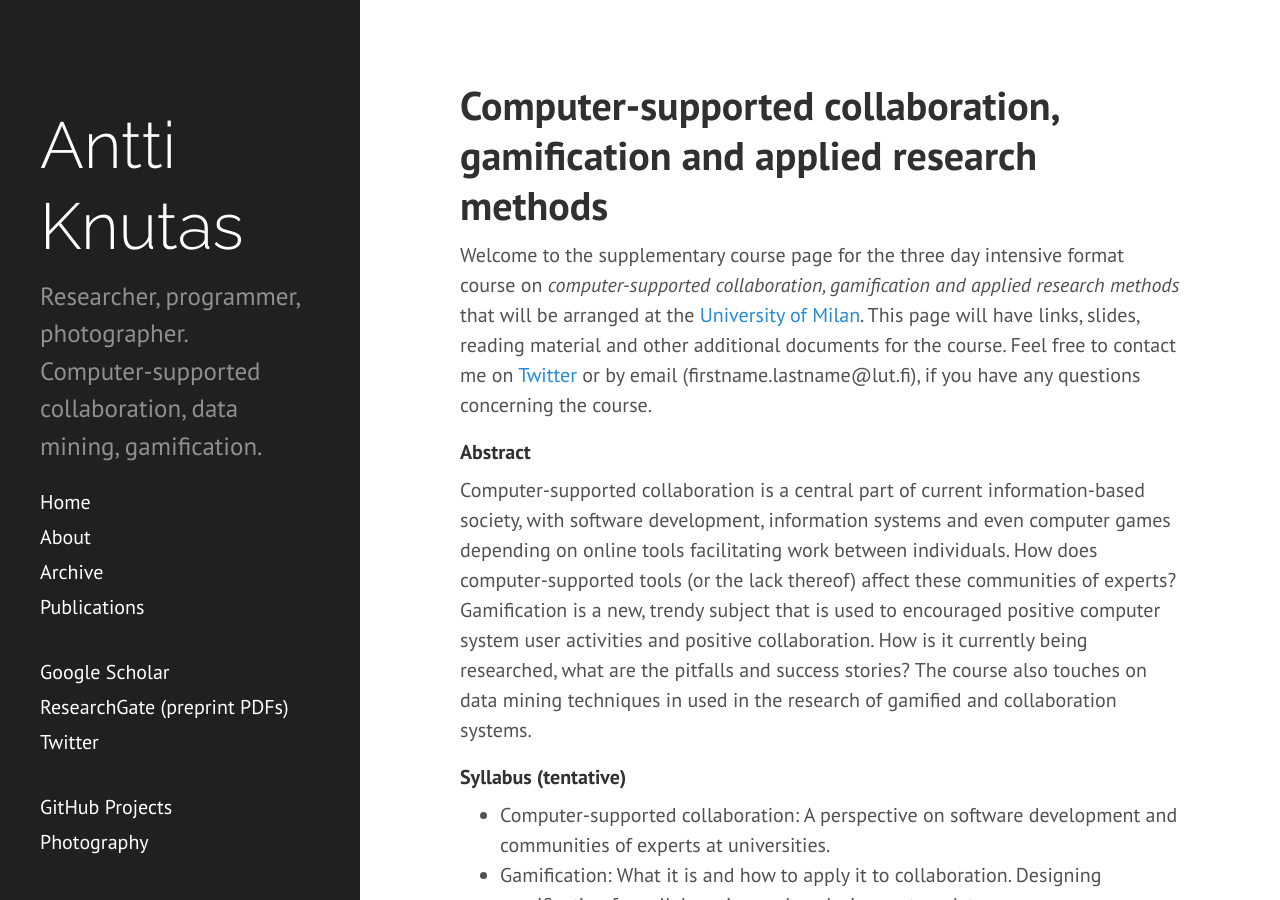
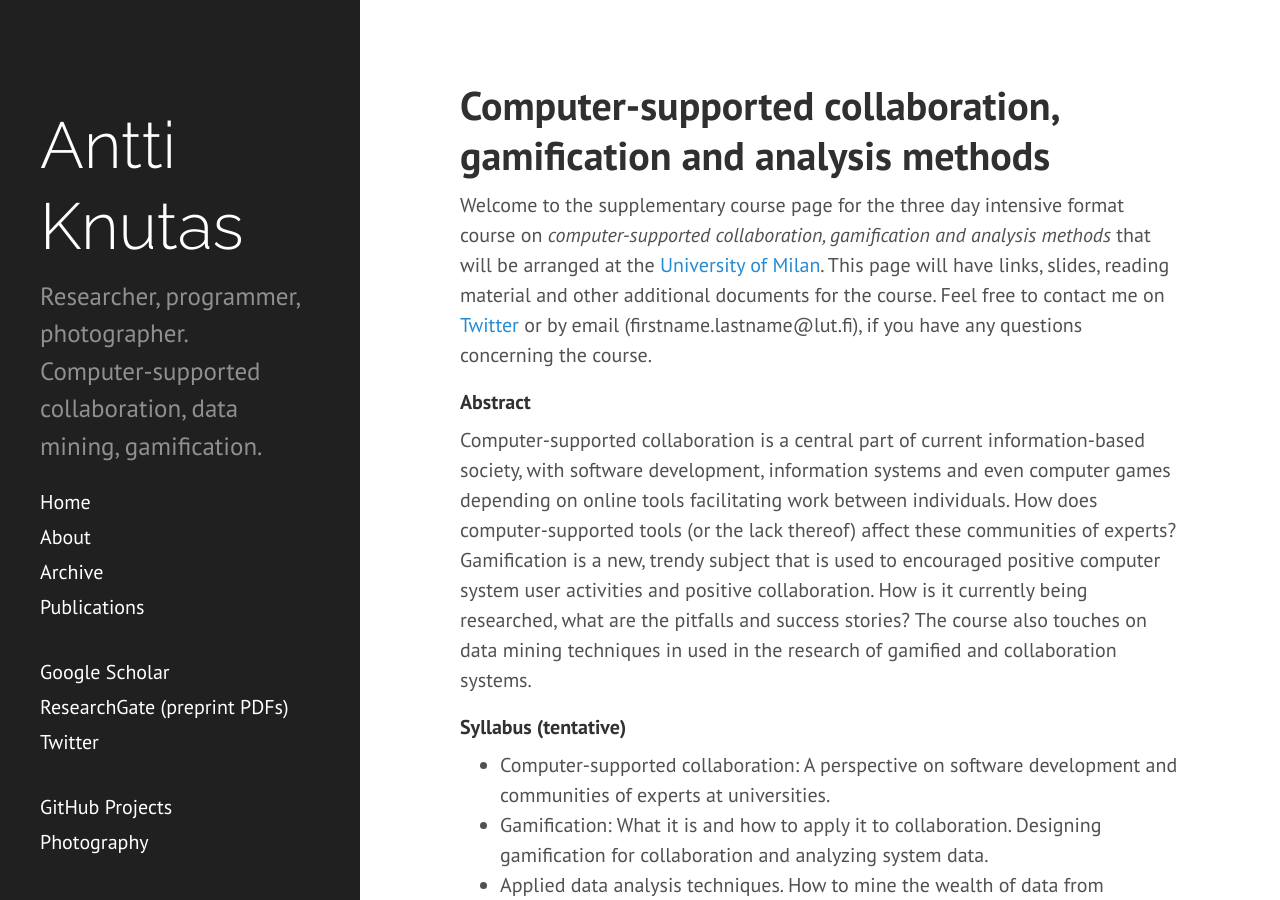
Before and after one commit to aknutas/aknutas.github.io, a Jekyll site: the page built from sundry/2016-unimi-course.md, in a window 1280 px wide and 900 px high. Built offline with Jekyll 4.4.1, drawn with Linux system fonts in a browser that asks for light colours.

Commit message:
Small update

```diff
--- a/sundry/2016-unimi-course.md
+++ b/sundry/2016-unimi-course.md
@@ -1,6 +1,6 @@
 ---
 layout: sundry
-title: Computer-supported collaboration, gamification and applied research methods
+title: Computer-supported collaboration, gamification and analysis methods
 tags:
     - course
     - collaboration
@@ -9,7 +9,7 @@
 published: true
 ---
 
-Welcome to the supplementary course page for the three day intensive format course on *computer-supported collaboration, gamification and applied research methods* that will be arranged at the [University of Milan](http://www.unimi.it/). This page will have links, slides, reading material and other additional documents for the course. Feel free to contact me on [Twitter](https://twitter.com/aknutas) or by email (firstname.lastname@lut.fi), if you have any questions concerning the course.
+Welcome to the supplementary course page for the three day intensive format course on *computer-supported collaboration, gamification and analysis methods* that will be arranged at the [University of Milan](http://www.unimi.it/). This page will have links, slides, reading material and other additional documents for the course. Feel free to contact me on [Twitter](https://twitter.com/aknutas) or by email (firstname.lastname@lut.fi), if you have any questions concerning the course.
 
 #### Abstract
 Computer-supported collaboration is a central part of current information-based society, with software development, information systems and even computer games depending on online tools facilitating work between individuals. How does computer-supported tools (or the lack thereof) affect these communities of experts? Gamification is a new, trendy subject that is used to encouraged positive computer system user activities and positive collaboration. How is it currently being researched, what are the pitfalls and success stories? The course also touches on data mining techniques in used in the research of gamified and collaboration systems.
```
